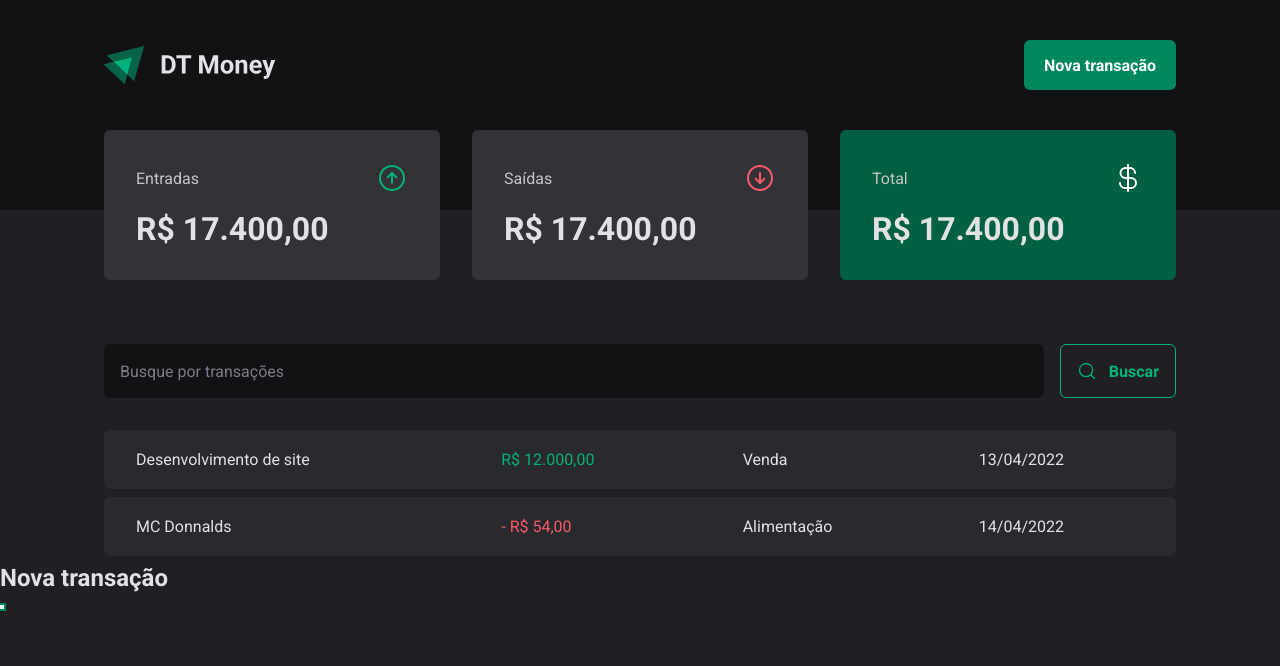
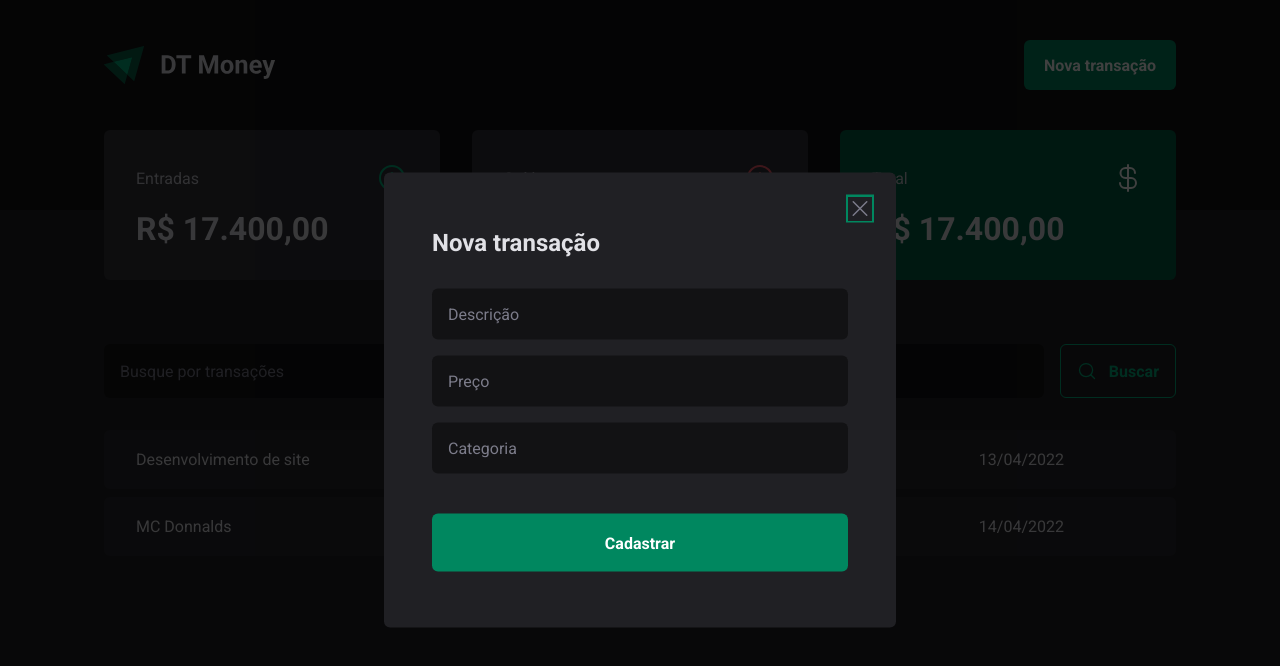
Before and after one commit to Pdro-marqss/dt-money, a React (Vite) app: page / in a window 1280 px wide. Both pictures are taken after a click on the button "Nova transação". Shown: the top 666 px of the page. Built offline with nearby package versions, Linux system fonts and the light colour scheme.

Commit message:
feat: ModalComponent + styles

```diff
--- a/src/components/Header/index.tsx
+++ b/src/components/Header/index.tsx
@@ -1,8 +1,10 @@
-import { HeaderContainer, HeaderContent, NewTransactionButton } from "./styles";
-
 import * as Dialog from '@radix-ui/react-dialog';
 
+import { NewTransactionModal } from "../NewTransactionModal";
+
 import logoImg from '../../assets/logo.svg';
+
+import { HeaderContainer, HeaderContent, NewTransactionButton } from "./styles";
 
 export function Header() {
    return (
@@ -15,15 +17,7 @@
                   <NewTransactionButton>Nova transação</NewTransactionButton>
                </Dialog.Trigger>
 
-               <Dialog.Portal>
-                  <Dialog.Overlay />
-
-                  <Dialog.Content>
-                     <Dialog.Title>Nova transação</Dialog.Title>
-
-                     <Dialog.Close />
-                  </Dialog.Content>
-               </Dialog.Portal>
+               <NewTransactionModal />
             </Dialog.Root>
 
          </HeaderContent>
--- /dev/null
+++ b/src/components/NewTransactionModal/index.tsx
@@ -0,0 +1,29 @@
+import * as Dialog from '@radix-ui/react-dialog';
+import { X } from 'phosphor-react';
+
+import { Overlay, Content, CloseButton } from './styles';
+
+export function NewTransactionModal() {
+   return (
+      <Dialog.Portal>
+         <Overlay />
+
+         <Content>
+            <Dialog.Title>Nova transação</Dialog.Title>
+
+            <CloseButton>
+               <X size={24} />
+            </CloseButton>
+
+            <form>
+               <input type="text" placeholder='Descrição' required />
+               <input type="number" placeholder='Preço' required />
+               <input type="text" placeholder='Categoria' required />
+
+               <button type='submit'>Cadastrar</button>
+            </form>
+
+         </Content>
+      </Dialog.Portal>
+   );
+}
--- /dev/null
+++ b/src/components/NewTransactionModal/styles.ts
@@ -0,0 +1,80 @@
+import styled from "styled-components";
+import * as Dialog from '@radix-ui/react-dialog';
+
+export const Overlay = styled(Dialog.Overlay)`
+   position: fixed;
+
+   width: 100dvw;
+   height: 100dvh;
+
+   inset: 0; //é o mesmo que top: 0; bottom: 0; Rigth: 0; Left: 0;
+
+   background: rgba(0, 0, 0, 0.75);
+`;
+
+export const Content = styled(Dialog.Content)`
+   min-width: 32rem;
+
+   border-radius: 6px;
+   padding: 3.5rem 3rem;
+
+   background: ${({ theme }) => theme["gray-800"]};
+
+   position: fixed;
+   //abaixo, hack pra centralizar coisas na tela
+   top: 50%;
+   left: 50%;
+   transform: translate(-50%, -50%);
+
+   form {
+      margin-top: 2rem;
+
+      display: flex;
+      flex-direction: column;
+      gap: 1rem;
+
+      input {
+         border-radius: 6px;
+         border: 0;
+
+         background: ${({ theme }) => theme["gray-900"]};
+         color: ${({ theme }) => theme["gray-300"]};
+         padding: 1rem;
+
+         &::placeholder {
+            color: ${({ theme }) => theme["gray-500"]};
+         }
+      }
+
+      button[type="submit"] {
+         height: 58px;
+         border: 0;
+         background: ${({ theme }) => theme["green-500"]};
+
+         color: ${({ theme }) => theme.white};
+         font-weight: bold;
+
+         padding: 0 1.25rem;
+         border-radius: 6px;
+         margin-top: 1.5rem;
+
+         cursor: pointer;
+
+         &:hover {
+            background: ${({ theme }) => theme["green-700"]};
+            transition: background-color 0.2s;
+         }
+      }
+   }
+`;
+
+export const CloseButton = styled(Dialog.Close)`
+   position: absolute;
+   background: transparent;
+   border: 0;
+   top: 1.5rem;
+   right: 1.5rem;
+   line-height: 0;
+   cursor: pointer;
+   color: ${({ theme }) => theme["gray-500"]};
+`;
```
